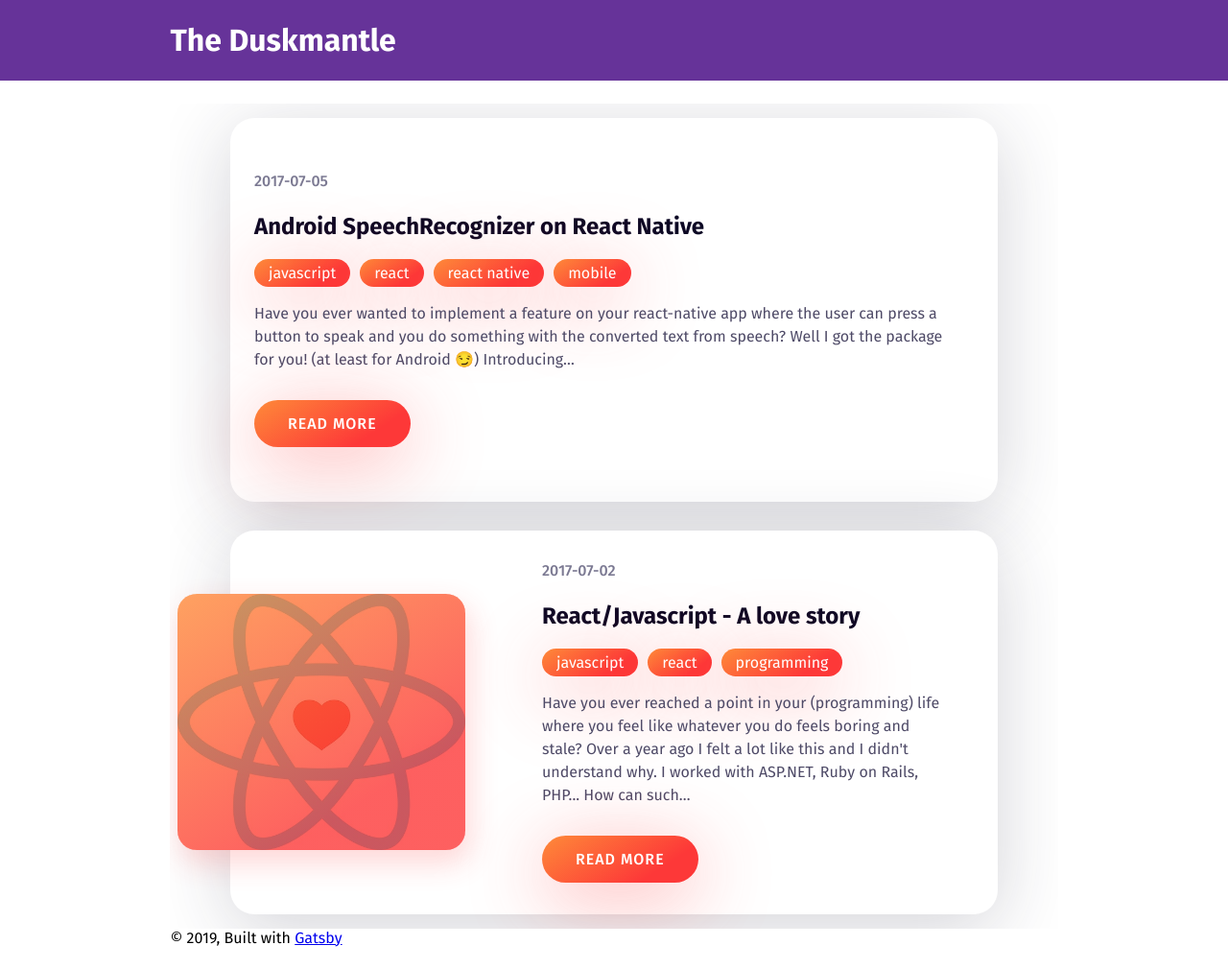
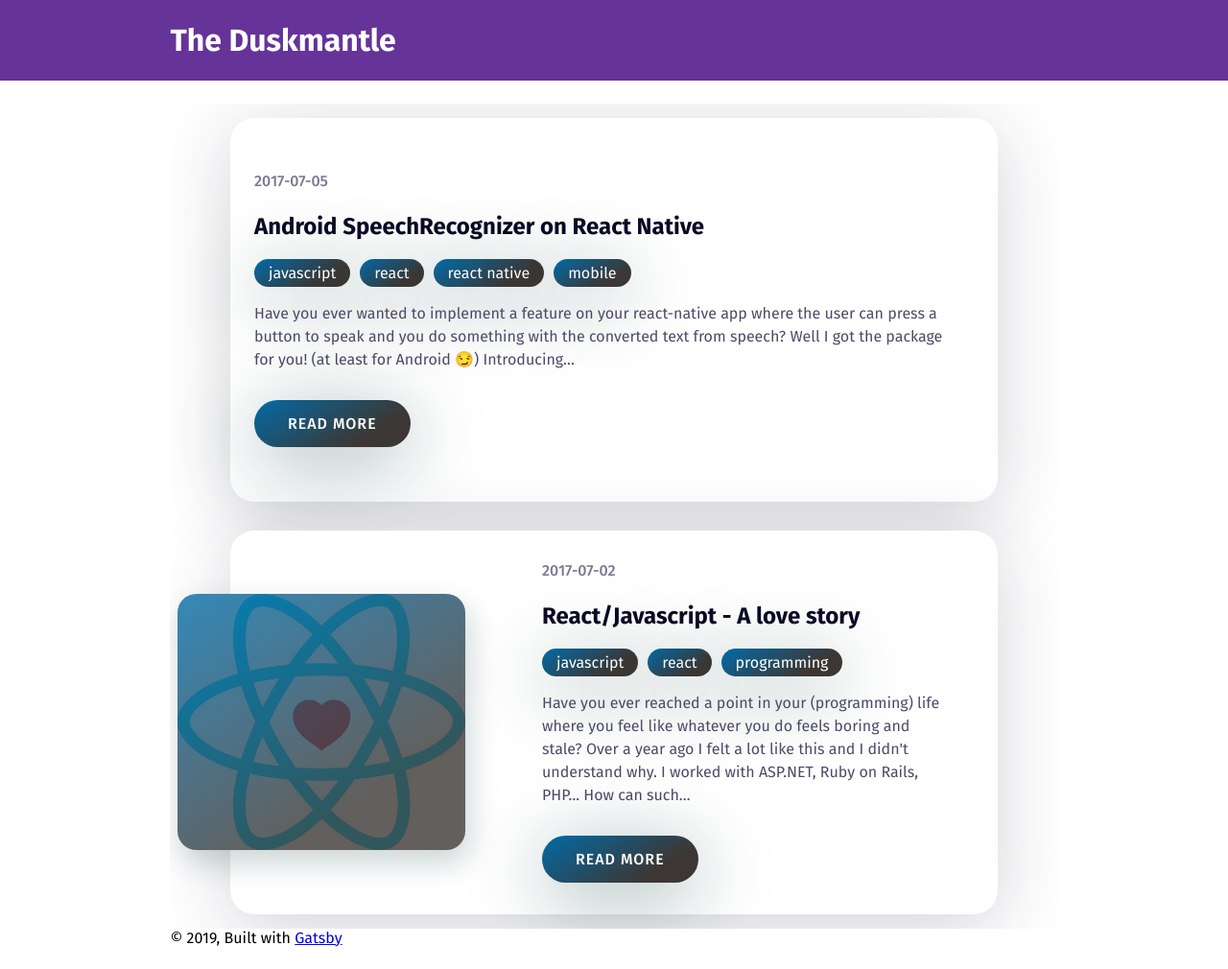
Before and after one commit to JoaoCnh/the-duskmantle, a Gatsby site: page / in a window 1280 px wide. Shown: the whole page at 96% size. Built offline with nearby package versions, Linux system fonts and the light colour scheme; Gatsby itself is replaced by a stand-in of ours.

Commit message:
:package: changing to dimir colors

```diff
--- a/src/components/blog-post/blogpost.module.css
+++ b/src/components/blog-post/blogpost.module.css
@@ -22,8 +22,8 @@
   overflow: hidden;
   border-radius: 20px;
   transform: translateX(-80px);
-  box-shadow: 4px 13px 30px 1px rgba(252, 56, 56, 0.2);
-  background-image: linear-gradient(147deg, #fe8a39 0%, #fd3838 74%);
+  box-shadow: 4px 13px 30px 1px rgba(1, 55, 52, 0.2);
+  background-image: linear-gradient(147deg, #016ba7 0%, #3c3734 74%);
 }
 
 .cover:after {
@@ -35,7 +35,7 @@
   opacity: 0.8;
   position: absolute;
   border-radius: 20px;
-  background-image: linear-gradient(147deg, #fe8a39 0%, #fd3838 74%);
+  background-image: linear-gradient(147deg, #016ba7 0%, #3c3734 74%);
 }
 
 .cover img {
@@ -81,8 +81,8 @@
   text-decoration: none;
   justify-content: center;
   text-transform: uppercase;
-  box-shadow: 0px 14px 80px rgba(252, 56, 56, 0.4);
-  background-image: linear-gradient(147deg, #fe8a39 0%, #fd3838 74%);
+  box-shadow: 0px 14px 80px rgba(1, 55, 52, 0.4);
+  background-image: linear-gradient(147deg, #016ba7 0%, #3c3734 74%);
 }
 
 @media screen and (max-width: 992px) {
--- a/src/components/tags/tags.module.css
+++ b/src/components/tags/tags.module.css
@@ -8,8 +8,8 @@
   text-align: center;
   margin: 0 5px 0 5px;
   border-radius: 50px;
-  box-shadow: 0px 14px 80px rgba(252, 56, 56, 0.4);
-  background-image: linear-gradient(147deg, #fe8a39 0%, #fd3838 74%);
+  box-shadow: 0px 14px 80px rgba(1, 55, 52, 0.4);
+  background-image: linear-gradient(147deg, #016ba7 0%, #3c3734 74%);
 }
 
 .tag:first-child {
```
